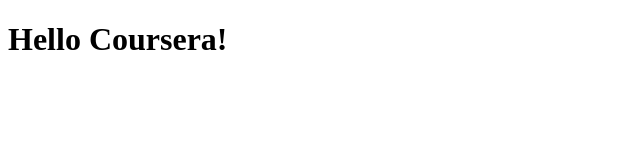
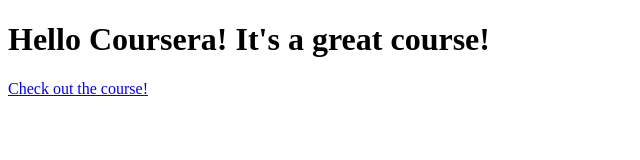
Before and after one commit to darkdiamond24/coursera-test, a plain HTML site: page site/index.html in a window 1280 px wide. Shown: the whole page, without its empty margins (0-640 px from the left). Drawn offline with Linux system fonts and the light colour scheme.

Commit message:
Add files via upload

```diff
--- a/site/index.html
+++ b/site/index.html
@@ -3,7 +3,8 @@
   <head>
     <body>
       <title>Hello Coursera!</title>
-      <h1>Hello Coursera!</h1>
+      <h1>Hello Coursera! It's a great course!</h1>
+      <a href = "https://www.coursera.org/learn/html-css-javascript-for-web-developers/home/module/1">Check out the course!</a>
     </body>
   </head>
 </html>
```
Also changed, not shown: 1 other file.
